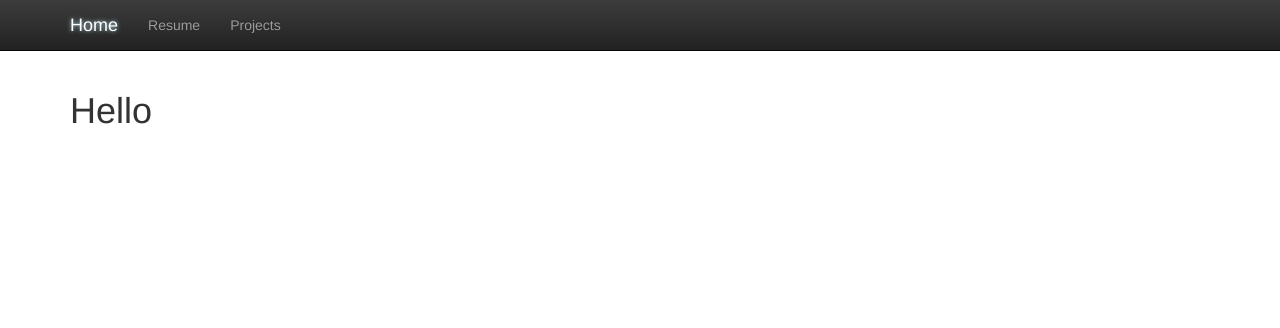
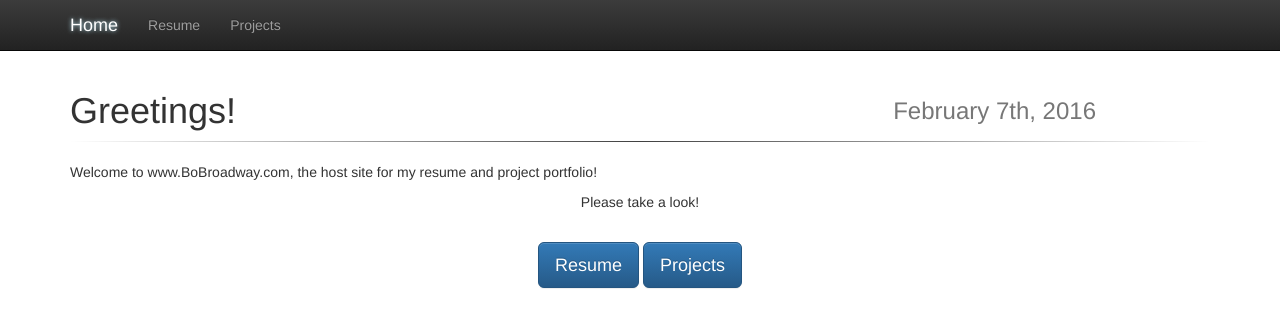
Before and after one commit to bobroadway/bobroadwaydotcom, a PHP site: page / in a window 1280 px wide. Shown: the top 328 px of the page. Run offline with PHP 8.4, Linux system fonts and the light colour scheme.

Commit message:
created home page

```diff
--- a/index.php
+++ b/index.php
@@ -3,12 +3,34 @@
       $id = "index";
       include "head.php";
     ?>
+    <style>
+      hr {
+            margin-top: 0;
+            border-color: #333;
+            border: 0;
+            height: 1px;
+            background-image: linear-gradient(to right, rgba(0, 0, 0, 0), rgba(0, 0, 0, 0.75), rgba(0, 0, 0, 0));
+        }
+    </style>
     <title>Bo Broadway - Home</title>
     </head>
-  <body onLoad="locationGlow('<?php echo $id ?>');">
+  <body onLoad="locationGlow('<?php echo $id ?>'); displayDate();">
     <?php include "navbar.php"; ?>
     <div class="container">
-      <h1>Hello</h1>
+      <table width="90%">
+        <tr>
+          <td><h1>Greetings!</h1></td>
+          <td><span class="pull-right"><h3 id="currentdate" class="text-muted"></h3></span></td>
+        </tr>
+      </table>
+      <hr />
+      <p>Welcome to www.BoBroadway.com, the host site for my resume and project portfolio!</p>
+      <p class="text-center">Please take a look!</p>
+      <br />
+    </div>
+    <div class="container text-center">
+      <a onclick="" class="btn btn-primary btn-lg" href="resume.php">Resume</a>
+      <a onclick="" class="btn btn-primary btn-lg" href="projects/projectDemo.php">Projects</a>
     </div>
   </body>
 </html>
--- a/js/head.js
+++ b/js/head.js
@@ -3,3 +3,25 @@ function locationGlow(id) {
     label.style = "text-shadow: 0 0 4px lightblue;"
       + "color: white;";
 }
+
+function displayDate() {
+    var d = new Date();
+    var day = d.getDate();
+    var month = d.getMonth();
+    var year = d.getFullYear();
+
+    var monthArray = ["January", "February", "March", "April", "May", "June",
+                      "July", "August", "September", "October", "November", "December"];
+    var monthString = monthArray[month]
+
+    var daySuf = "th";
+    if (day === 1 || day === 21 || day === 31) {
+        daySuf = "st";
+    } else if (day === 2 || day === 22) {
+        daySuf = "nd";
+    } else if (day === 3 || day === 23) {
+        daySuf = "rd";
+    }
+    document.getElementById("currentdate").innerHTML = monthString
+        + " " + day + daySuf + ", " + year;
+}
```
